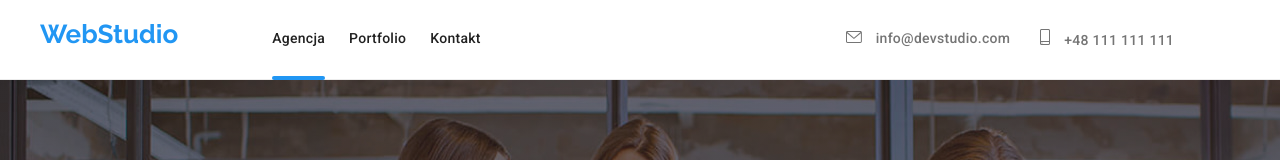
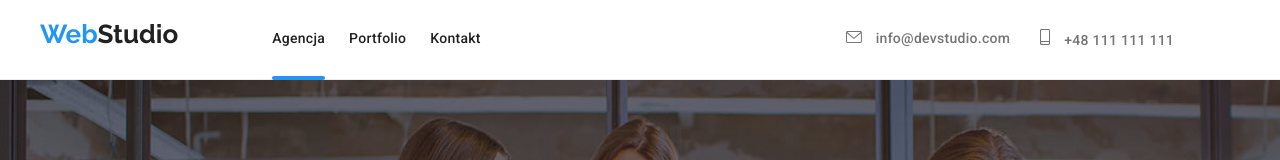
Before and after one commit to AngelikaGralewska/goit-markup-hw-07, a plain HTML site: page index.html in a window 1280 px wide. Shown: the top 160 px of the page. Drawn offline with nearby package versions, Linux system fonts and the light colour scheme.

Commit message:
Add files via upload

```diff
--- a/index.html
+++ b/index.html
@@ -10,7 +10,7 @@
 <header class="header">
     <div class="container">
     <!--logo-->
-        <a href=./index.html class="logo logo--header-theme"><span class="logo">Web</span>Studio</a>
+        <a href=./index.html class="logo">Web<span class="logo--header-theme">Studio</span></a>
     <!--main nawigation-->
     <nav class="navigation">
     <ul class="navigation__list">
```
